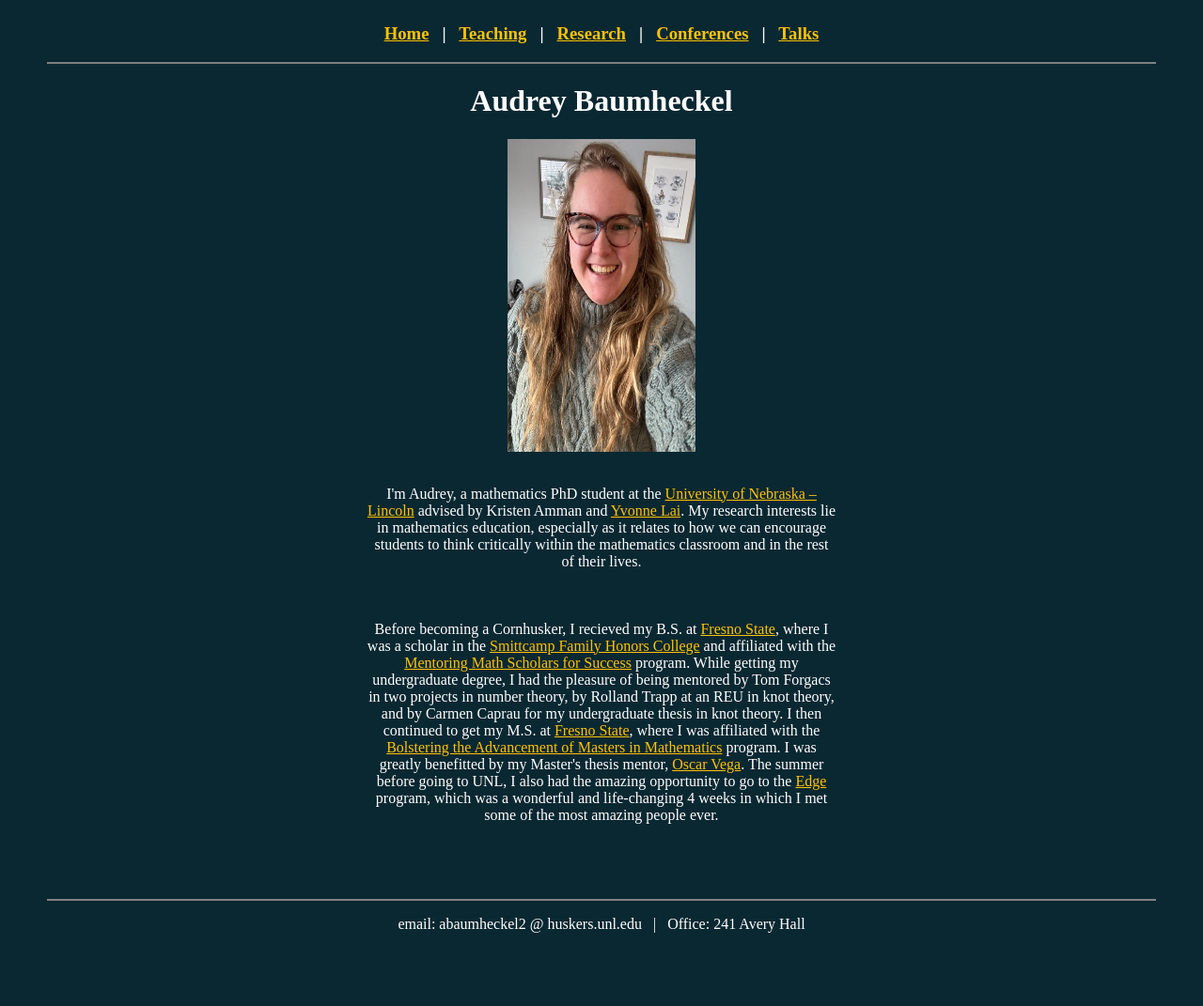
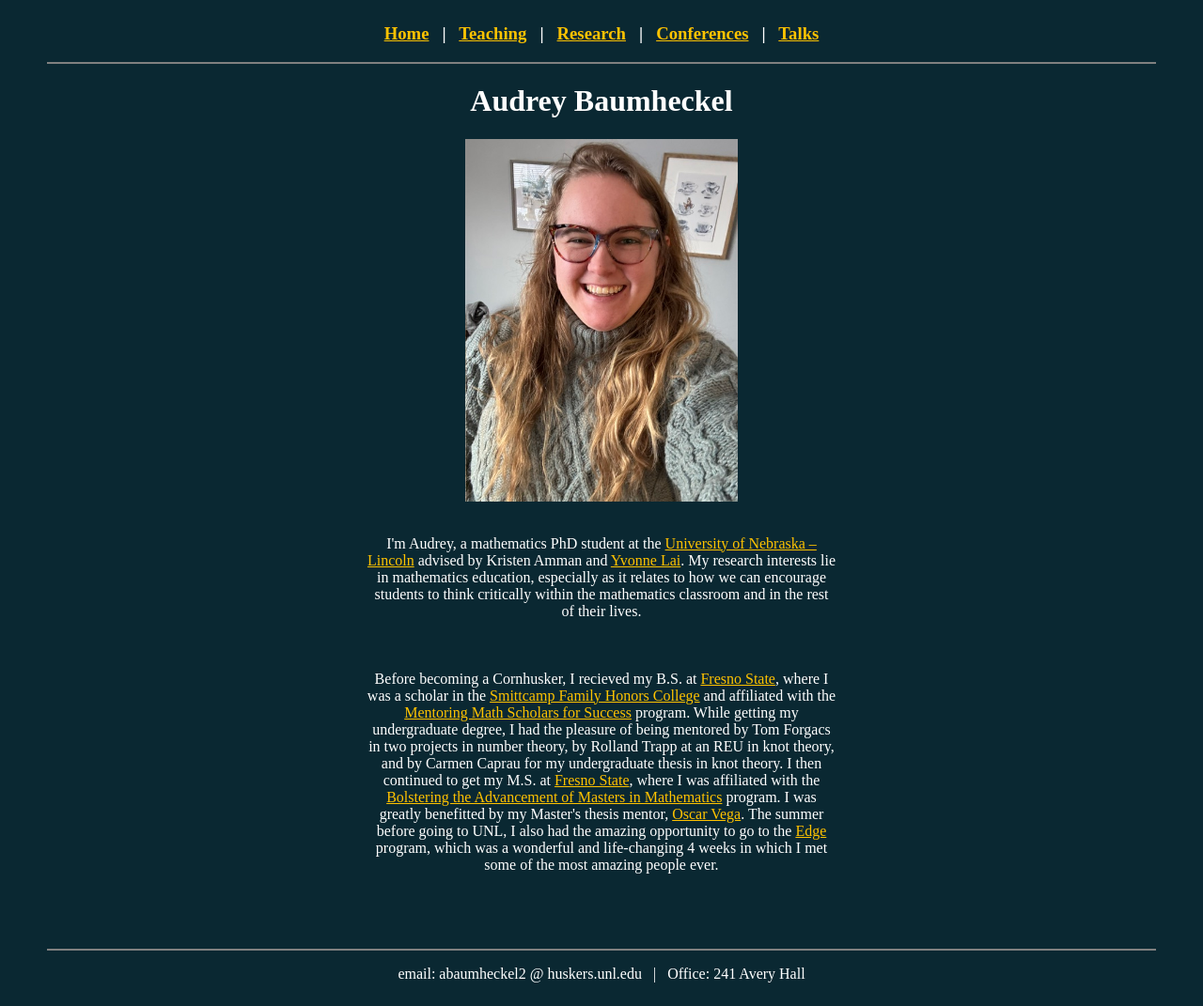
Before and after one commit to abaumheckel/abaumheckel.github.io, a Jekyll site: the page index.html, which Jekyll copies as it is, in a window 1280 px wide. Shown: the whole page at 94% size. Built offline with Jekyll 4.4.1, drawn with Linux system fonts in a browser that asks for light colours; before the commit the page ends 1018 px from its top, so only the background shows below that.

Commit message:
Update index.html

```diff
--- a/index.html
+++ b/index.html
@@ -32,7 +32,7 @@ Audrey Baumheckel | Home
 Audrey Baumheckel
 </center></H1>
 <center>
-<img src="me.jpeg"; alt="A blonde woman in a green sweater with colorful glasses." height="333" width="200">
+<img src="me.jpeg"; alt="A blonde woman in a green sweater with colorful glasses." height="386" width="290">
 </center>
 <br><br>
 
```
